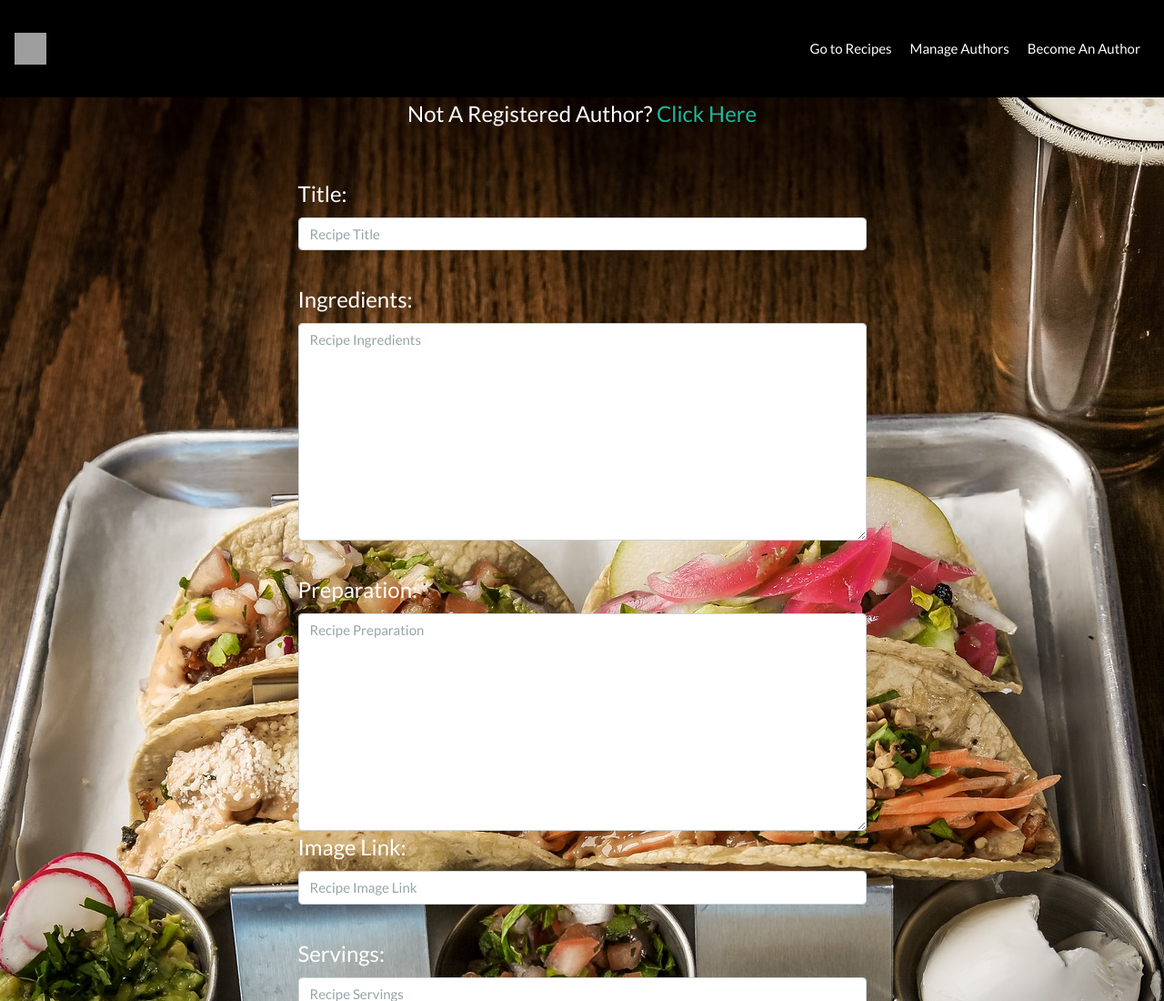
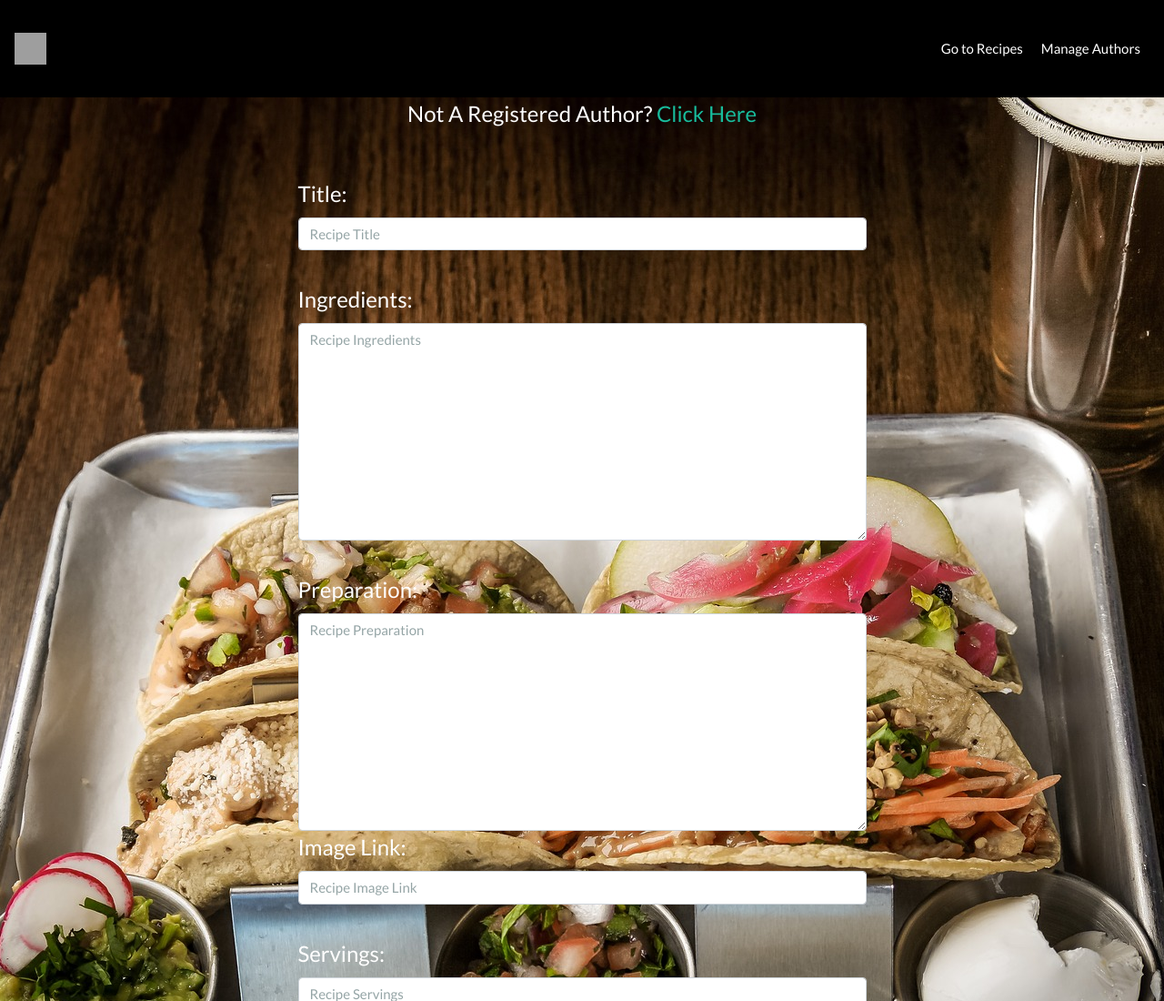
Before and after one commit to danieldouglas23/Project-2, a website: page public/add-recipe.html in a window 1280 px wide. Shown: the top 1100 px of the page at 91% size. Drawn offline with nearby package versions, Linux system fonts and the light colour scheme; no server answers; grey boxes are pictures that could not be loaded.

Commit message:
fixednav

```diff
--- a/public/add-recipe.html
+++ b/public/add-recipe.html
@@ -27,9 +27,6 @@
 				<li class="nav-item nav-link">
 					<a class="nav-item nav-link" href="/author-manager">Manage Authors</a>
 				</li>
-				<li class="nav-item nav-link">
-						<a class="nav-item nav-link" href="/author-manager">Become An Author</a>
-					</li>
 			</ul>
 		</div>
 	</nav>
```
